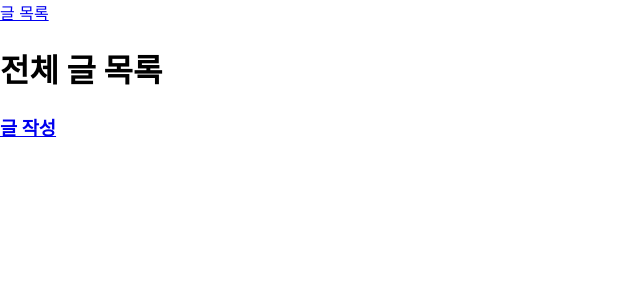
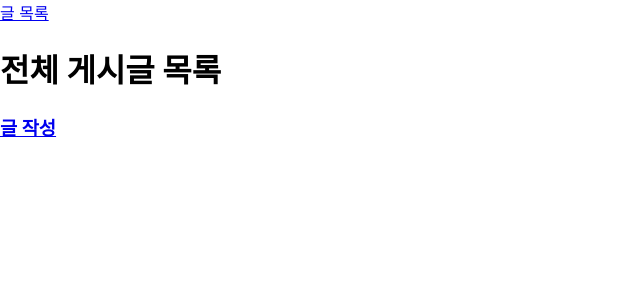
Before and after one commit to Eundeok2/React_board, a React (Create React App) app in the folder board_front/: page /article-list in a window 1280 px wide. Shown: the top 300 px of the page, without its empty margins (0-640 px from the left). Built offline with nearby package versions, Linux system fonts and the light colour scheme.

Commit message:
:sparkles: ArticleList 게시글 목록에 제목을 띄우고, 클릭하면 해당 게시글의 상세페이지로 이동하게 구현

```diff
--- a/board_front/src/components/ArticleList.js
+++ b/board_front/src/components/ArticleList.js
@@ -2,13 +2,20 @@ import React from "react";
 import {Link } from "react-router-dom";
 import ArticleCreate from "./ArticleCreate";
 
-const ArticleList = () => {
+const ArticleList = ({ articles }) => {
   return(
     <div>
-      <h1>전체 글 목록</h1>
+      <h1>전체 게시글 목록</h1>
         <h3>
           <Link to="/article-create">글 작성</Link>
         </h3>
+        <ul>
+          {articles.map((article) => (
+            <li key={article.id}>
+              <Link to={`/article-detail/${article.id}`}>{article.title}</Link>
+            </li>
+          ))}
+        </ul>
     </div>
   );
 };
```
